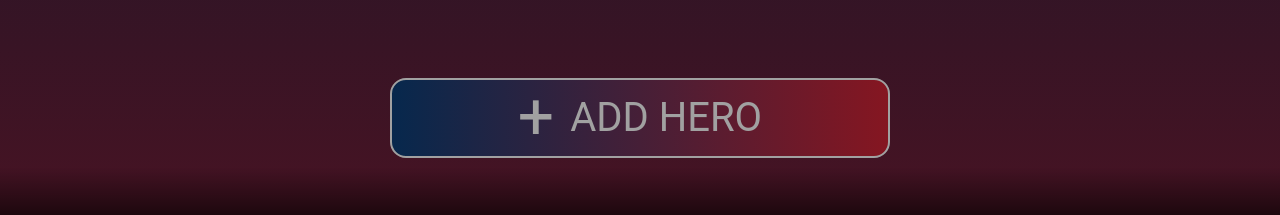
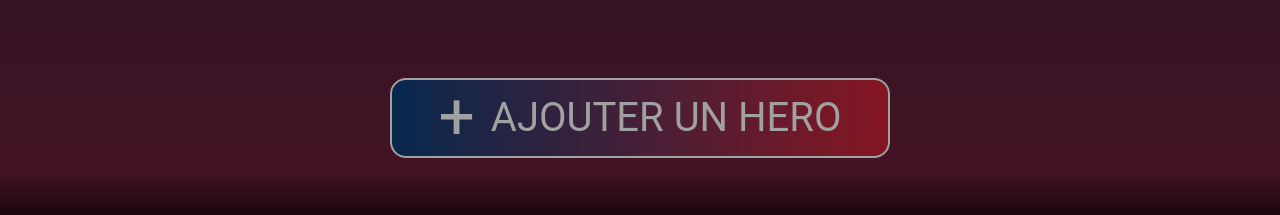
Before and after one commit to valentin-vinel/heroes-app, an Angular app in the folder front/: page / in a window 1280 px wide. Shown: the part 552-767 px from the top of the page. Built offline with nearby package versions, Linux system fonts and the light colour scheme; no server answers.

Commit message:
correction add hero

```diff
--- a/front/src/app/pages/hero-list/hero-list.component.css
+++ b/front/src/app/pages/hero-list/hero-list.component.css
@@ -46,6 +46,7 @@
     border: 2px solid rgb(161, 161, 161);
     border-radius: 1rem;
     font-size: 40px;
+    line-height: 1;
 }
 .btn-add > span {
     font-size: 64px;
--- a/front/src/app/pages/hero-list/hero-list.component.html
+++ b/front/src/app/pages/hero-list/hero-list.component.html
@@ -15,7 +15,7 @@
         </div>
       }
       <button class="btn-add" (click)="goToAddHeroForm()">
-        <span>+</span>ADD HERO
+        <span>+</span>AJOUTER UN HERO
       </button>
     </div>
   </div>
```
